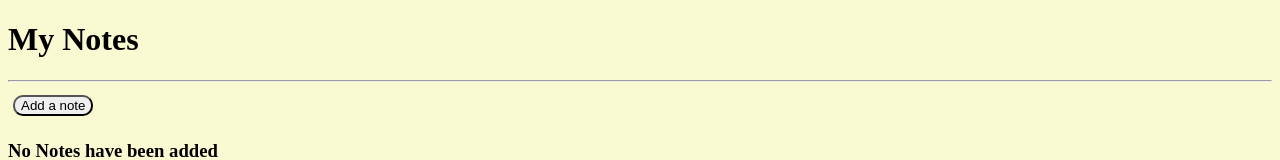
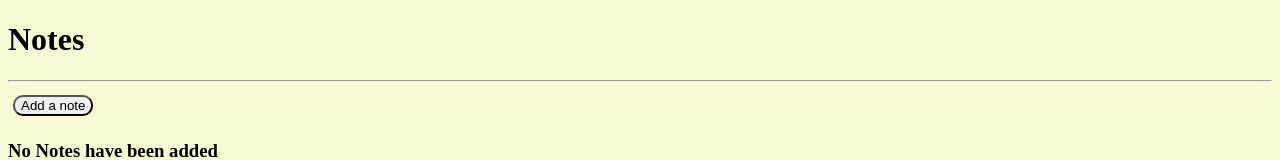
Before and after one commit to djd6621/my-notes, a React (Create React App) app: page / in a window 1280 px wide. Shown: the top 160 px of the page. Built offline with nearby package versions, Linux system fonts and the light colour scheme.

Commit message:
Finished the note application

```diff
--- a/src/App.js
+++ b/src/App.js
@@ -1,52 +1,23 @@
-// import React, {Component} from 'react';
-//
-// class App extends Component {
-//   constructor(props) {
-//     super(props);
-//     this.state = {
-//       isLoggedIn: false
-//     };
-//     this.handleClick = this.handleClick.bind(this);
-//   }
-//
-//   handleClick() {
-//     this.setState(prevState => {
-//       return {
-//         isLoggedIn: prevState.isLoggedIn ? false : true
-//       }
-//     })
-//   }
-//
-//   render() {
-//     return (
-//         <div>
-//           <form>
-//             <input type="text" placeholder="First Name"/>
-//             <input type="text" placeholder="First Name"/>
-//           </form>
-//           <h1>{this.state.isLoggedIn ? "You are logged in!" : "You are logged out!"}</h1>
-//           <button type="button" onClick={this.handleClick}>{this.state.isLoggedIn ? "Log Out!" : "Log In!"} </button>
-//         </div>
-//     )
-//
-//   }
-//
-// }
-//
-// export default App;
 
 import React, {Component} from "react";
 import NotePage from "./NotePage";
 
+/**
+ * Main App render
+ */
 class App extends Component {
     constructor(props) {
         super(props);
     }
 
+    /**
+     * Main page of application rendered
+     * @returns div with a header and NotePage component
+     */
     render() {
         return (
             <div>
-                <h1>My Notes</h1>
+                <h1>Notes</h1>
                 <hr/>
                 <NotePage />
             </div>
```
Also changed, not shown: src/Note.js (+7 -2 lines), src/NotePage.js (+19 -0 lines), 1 other file (tests, documents, lock files or other folders).
